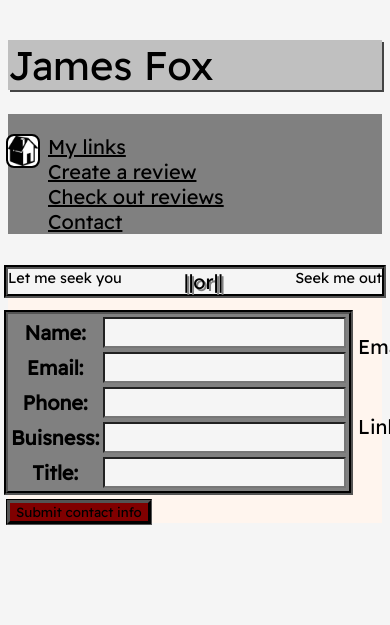
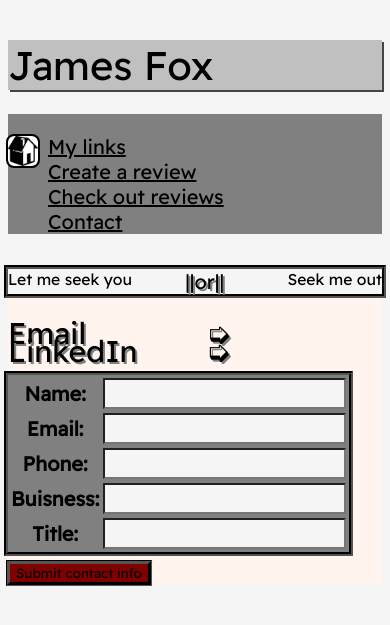
Before and after one commit to Y2Kuwu/my_portfolio, a Django app: page /contact/create_contact/ in a window 390 px wide. Shown: the top 625 px of the page. Run offline with Django 4.2, Linux system fonts and the light colour scheme.

Commit message:
better views

```diff
--- a/my_portfolio/main_app/templates/contact/create_contact.html
+++ b/my_portfolio/main_app/templates/contact/create_contact.html
@@ -7,11 +7,15 @@
     <div class = 'take_info'>Seek me out</div>
 </div>
 
-<ul class ='my_info'>
-<a class ='email'>Email:<span class ='em'>jamesmfox5@gmail.com</span></a>
-<a class = "iEmail">jamesmfox5@gmail.com<a>
-<a id = 'l' href = "https://www.linkedin.com/in/james-fox-b372b558/"target="_blank" rel="noopener noreferrer">LinkedIn</a>
-</ul>
+<div class="contact">
+<a class ='email'>Email&emsp;&emsp;&emsp;&emsp;➭</a>
+  <span class = "iEmail">jamesmfox5@gmail.com</span>
+<a class ='linkedI'>LinkedIn&emsp;&emsp;&nbsp;➭</a>
+<a class = 'l' href = "https://www.linkedin.com/in/james-fox-v/"target="_blank" rel="noopener noreferrer">[here]</a>
+
+</div>
+
+
 <div class = 'con_form'>
   <form id = 'con' method="POST" action="{% url 'create_contact' %}" >
     {% csrf_token %}
--- a/my_portfolio/my_portfolio/static/style.css
+++ b/my_portfolio/my_portfolio/static/style.css
@@ -440,15 +440,6 @@ nav:hover{
     margin-top: -60px;
 
 }
-.my_info{
-    font-size: 40px;
-    font-family: 'Readex Pro';
-    display: flex;
-
-    list-style-type: none;
-    display: grid;
-    justify-content:center
-}
 
 
 .leave_info{
@@ -460,10 +451,10 @@ nav:hover{
     left: 0px;
 
 }
-@media(max-width:800px){
+@media(max-width: 715px){
     .leave_info{
-     font-size: 90%;
-}
+        font-size: 98%;
+    }
 }
 .or{
     position: relative;
@@ -493,10 +484,10 @@ nav:hover{
     text-decoration: none;
     list-style: none;
 }
-@media(max-width:800px){
+@media(max-width: 715px){
     .take_info{
-     font-size: 90%;
-}
+        font-size: 98%;
+    }
 }
 
 
@@ -535,7 +526,189 @@ nav:hover{
 }
 
 
-.em{
+
+
+.contact{
+    margin-top: 20px;
+    margin-bottom: 80px;
+}
+@media(max-width: 900px){
+    .contact{
+        margin-bottom: 80px;
+    }
+}
+.linkedI{
+    font-size: 30px;
+    text-shadow: gray 2px 2px;
+    display: flex;
+    font-family: 'Readex Pro';
+    align-items: left;
+    justify-content: left;
+}
+@media(max-width: 900px){
+    .linkedI{
+        font-size: 30px;
+        text-shadow: gray 2px 2px;
+    }
+}
+/* .pointer{
+    display: flex;
+    justify-content: center;
+    margin-top: -120px;
+    margin-bottom: 100px;
+    font-size: 40px;
+    font-family: 'Readex Pro';
+}
+@media(max-width: 900px){
+    .pointer{
+        display: flex;
+        justify-content: center;
+        font-size: 30px;
+        text-shadow: gray 2px 2px;
+    }
+} */
+
+.email{
+    margin-bottom: 10px;
+    font-size: 30px;
+    text-shadow: gray 2px 2px;
+    display: flex;
+    font-family: 'Readex Pro';
+    align-items: left;
+    justify-content: left;
+}
+@media(max-width: 900px){
+    .email{
+
+        font-size: 30px;
+        margin-bottom: -20px;
+        text-shadow: gray 2px 2px;
+    }
+}
+
+.iEmail{
+    margin-top: -40px;
+    font-size: 20px;
+    display: flex;
+    font-family: 'Readex Pro';
+    align-items: right;
+    justify-content: right;
+    color: transparent;
+}
+@media(max-width: 715px){
+    .iEmail{
+        font-size: 98%;
+    }
+}
+.iEmail:hover{
+    color: black;
+    text-shadow: gray 2px 2px;
+}
+.l{
+    color: transparent;
+    margin-top: -35px;
+    font-size: 20px;
+    display: flex;
+    font-family: 'Readex Pro';
+    align-items: right;
+    justify-content: right;
+    margin-right: 80px;
+    text-decoration: none;
+
+}
+@media(max-width: 715px){
+    .l{
+        color: transparent;
+        font-size: 98%;
+        margin-left: 50px;
+    }
+}
+    .l:hover{
+        color: black;
+        text-shadow: gray 2px 2px;
+    }
+
+/* .email{
+    position: relative;
+    font-size: 40px;
+    font-family: 'Readex Pro';
+    text-align: center;
+    flex: auto;
+    justify-content: space-evenly;
+
+}
+@media(max-width: 900px){
+    .email{
+        text-align: center;
+        font-size: 20px;
+        margin-left: 50px;
+        text-shadow: gray 2px 2px;
+    }
+}
+@media(max-width: 900px){
+    .email{
+        font-size: 20px;
+        margin-left: 310px;
+    }
+}
+@media(max-width: 593px){
+    .email{
+            color: black;
+            margin-top: 200px;
+            font-size: 20px;
+            margin-left: 0px;
+        }
+    }
+.iEmail{
+    margin-top: 40px;
+    color: transparent;
+    text-align: center;
+    margin-left: 675px;
+    font-family: 'Readex Pro';
+    display: flex;
+    list-style-type: none;
+    display: grid;
+    justify-content:center
+}
+@media(max-width: 594px){
+    .iEmail{
+        color: black;
+        margin-top: 200px;
+        font-size: 20px;
+        margin-left: 310px;
+    }
+}
+@media(max-width: 593px){
+    .iEmail{
+        margin-top: 200px;
+        font-size: 20px;
+        margin-left: 80px;
+        }
+    }
+    .iEmail:hover{
+        color: black;
+        font-size: 20px;
+        margin-left: 310px;
+    }
+
+#l{
+    text-decoration: none;
+    color: black;
+    text-align: center;
+    margin-top: 80px;
+    margin-left: 645px;
+}
+@media(max-width: 900px){
+    #l{
+        margin-left: 0px;
+        font-size: 20px;
+    }
+}
+#l:hover{
+    color:maroon;
+} */
+
+/* .em{
     color: transparent;
     margin-left: 165px;
 }
@@ -548,62 +721,15 @@ nav:hover{
         font-size: 20px;
         margin-left: 50px;
     }
-}
+} */
 
 
 
-.email{
-    color: black;
-    text-align: center;
-    margin-left: 675px;
-    position: fixed;
-}
-@media(max-width: 900px){
-    .email{
-        font-size: 20px;
-        margin-left: 310px;
-    }
-}
-.iEmail{
-    margin-top: 40px;
-    color: transparent;
-    text-align: center;
-    margin-left: 675px;
-    position: fixed;
-}
-@media(max-width: 698px){
-    .iEmail{
-        color: transparent;
-        font-size: 20px;
-        margin-left: 310px;
-    }
-    .iEmail:hover{
-        color: black;
-        font-size: 20px;
-        margin-left: 310px;
-    }
-    .em{
-        display: none;
-    }
-}
-
-#l{
-    text-decoration: none;
-    color: black;
-    text-align: center;
-    margin-top: 80px;
-    margin-left: 645px;
-
-    position: fixed;
-
-}
-#l:hover{
-    color:maroon;
-}
-
-@media(max-width: 900px){
+/* @media(max-width: 593px){
     #l{
-        margin-left: 310px;
-        font-size: 20px;
-    }
-}
+            color: black;
+            margin-top: 220px;
+            font-size: 20px;
+            position: absolute;
+        }
+    } */
```
